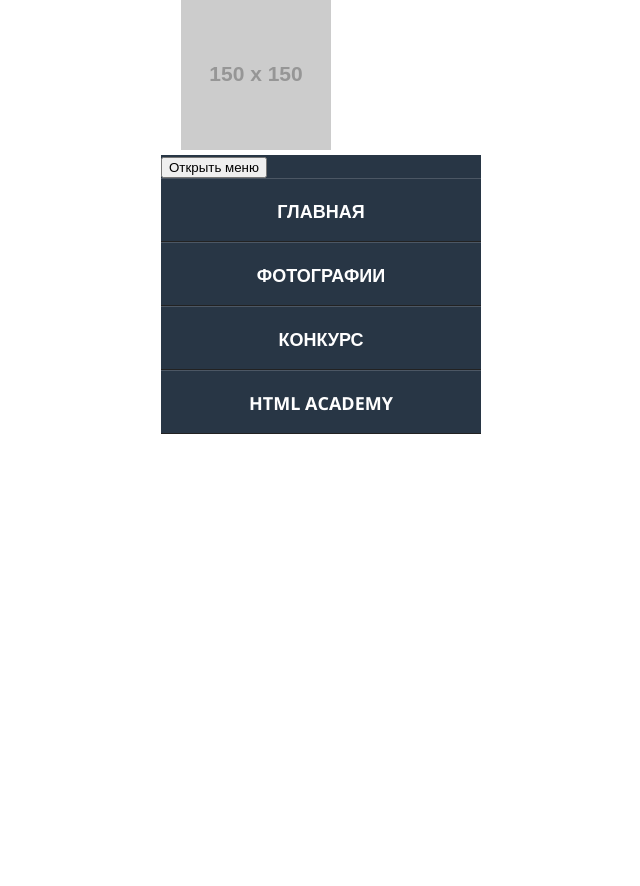
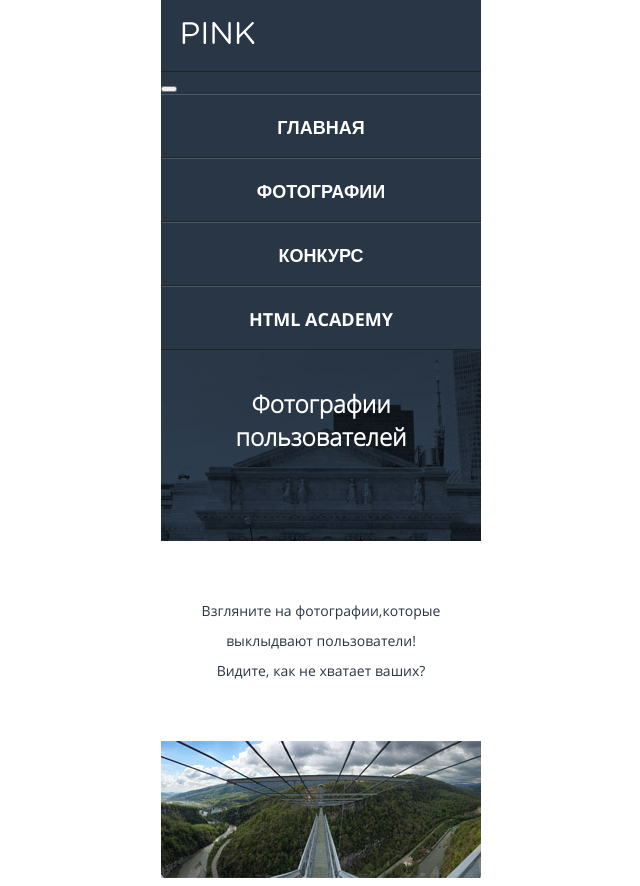
Before and after one commit to justrini/1149589-pink-18, a website: page source/photo.html in a window 1280 px wide. Shown: the top 886 px of the page, without its empty margins (319-959 px from the left). Drawn offline with nearby package versions, Linux system fonts and the light colour scheme; files that its build step writes are made by us from their sources; placeholder pictures from the web are drawn by us.

Commit message:
photo.css 1/3

```diff
--- a/source/photo.html
+++ b/source/photo.html
@@ -12,14 +12,20 @@
 </head>
 
 <body>
-  <header class="page-header">
-    <section class="page-header__wrapper wrapper">
-      <a class="page-header__logo" href="https://htmlacademy.ru/intensive/adaptive">
-        <img class="page-header__img" src="https://via.placeholder.com/150x150" alt="надпись пинк белым шрифтом">
+  <header class="page-header header-closed">
+    <div class="page-header__wrapper wrapper">
+      <div class="page-header__nav-wrapper">
+        <a class="page-header__logo">
+          <img class="page-header__img" src="img/logo-pink-white-mobile.svg" width="75" height="22"
+            alt="надпись пинк белым шрифтом" />
         </a>
-      <nav class="main-nav">
-        <button class="main-nav__toggle" type="button">Открыть меню</button>
-        <div class="main-nav__wrapper wrapper">
+      </div>
+      <nav class="main-nav page-header__nav">
+        <button class="main-nav__toggle" type="button" id="toggle-btn">
+          <path fill="currentColor"
+            d="M15.087 11.933l8.56-8.559a.75.75 0 0 0 0-1.061L21.554.22a.747.747 0 0 0-1.06 0l-8.561 8.56L3.373.22a.771.771 0 0 0-1.061 0L.22 2.313a.75.75 0 0 0 0 1.061l8.56 8.559-8.56 8.559a.751.751 0 0 0 0 1.062l2.093 2.094a.744.744 0 0 0 1.06 0l8.561-8.56 8.56 8.56a.746.746 0 0 0 1.06 0l2.093-2.094a.751.751 0 0 0 0-1.062l-8.56-8.559z">
+          </path>
+        </button>
         <ul class="main-nav__list">
           <li class="main-nav__item">
             <a class="main-nav__link" href="index.html">Главная</a>
@@ -36,9 +42,7 @@
         </ul>
     </div>
     </nav>
-
-    </section>
-
+    </div>
   </header>
 </body>
 <main>
--- a/source/sass/blocks/clients-cards.scss
+++ b/source/sass/blocks/clients-cards.scss
@@ -3,16 +3,6 @@
   margin: 0 auto;
 }
 
-.clients-cards__text {
-  font-size: 14px;
-  line-height: 30px;
-  font-weight: 400;
-  color: #333;
-  margin: 0 auto;
-  padding: 45px 20px 50px;
-  text-align: center;
-  background-color: #fff;
-}
 
 .review {
   background-color: #f2f2f2;
@@ -37,12 +27,13 @@
 }
 
 .clients-cards__text {
+  margin: 0 auto;
+  padding: 55px 0 55px;
+  width: 242px;
+  text-align: center;
+  background-color: #fff;
+  color: #283645;
   font-size: 14px;
   line-height: 30px;
   font-weight: 400;
-  margin: 0;
-  padding: 21px 27px 42px 25px;
-  text-align: center;
-  background-color: #fff;
-  color: #283645;
 }
--- a/source/sass/blocks/intro.scss
+++ b/source/sass/blocks/intro.scss
@@ -1,6 +1,9 @@
  .intro__wrapper {
    max-width: 320px;
    margin: 0 auto;
+   background: url(../img/bg-back-mobile@1x.jpg);
+   background-repeat: no-repeat;
+
  }
 
  .intro__title {
@@ -42,9 +45,14 @@
  }
 
  .intro__text {
-  padding-top: 359px;
+   margin: 0 auto;
+   padding: 37px 0 88px;
+   color: #fff;
+   font-family: "Opensans-light", "Arial", sans-serif;
    font-size: 24px;
-  color: #fff;
+   text-align: center;
+   width: 260px;
+
  }
 
  .intro__device {
```
Also changed, not shown: source/form.html (+13 -8 lines), source/sass/style.scss (+28 -21 lines). Lines whose indentation alone changed are shown as unchanged.
